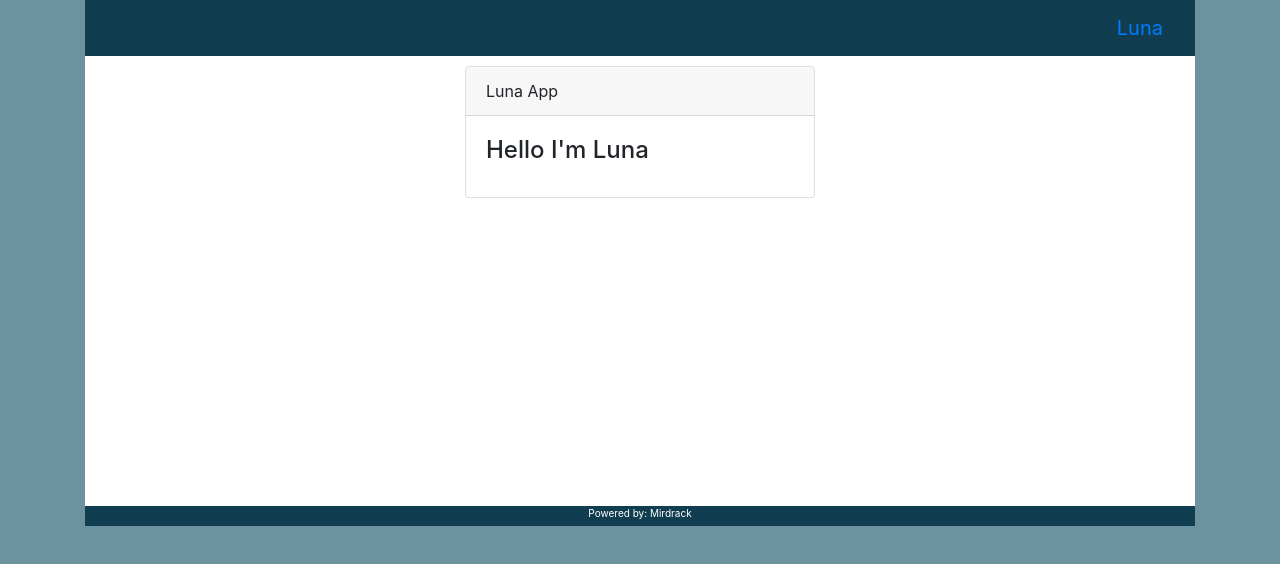
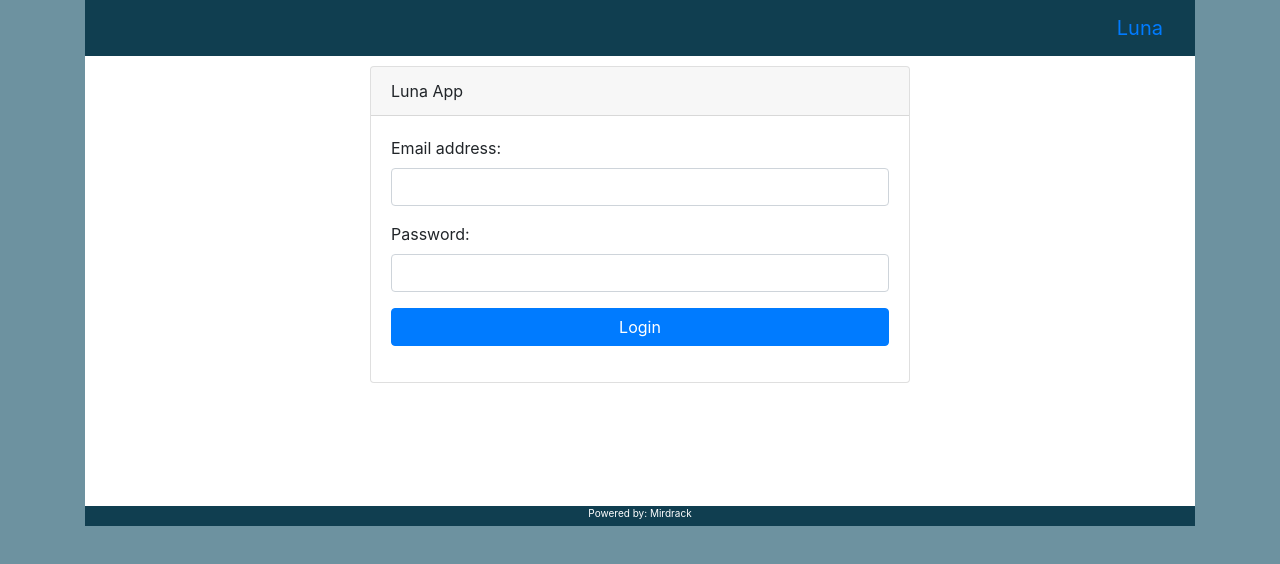
Before and after one commit to Mirdrack/luna, a Vue app: page /login in a window 1280 px wide. Shown: the top 564 px of the page. Built offline with nearby package versions, Linux system fonts and the light colour scheme.

Commit message:
Added about and login components

```diff
--- /dev/null
+++ b/src/components/About.vue
@@ -0,0 +1,15 @@
+<template>
+  <div class="about">
+    <div class="row">
+      <div class="col-md-4 offset-md-4">
+        This is the project Luna
+      </div>
+    </div>
+  </div>
+</template>
+
+<script>
+export default {
+  name: 'about'
+}
+</script>
--- /dev/null
+++ b/src/components/Login.vue
@@ -0,0 +1,30 @@
+<template>
+  <div class="login">
+    <div class="row">
+      <div class="col-md-6 offset-md-3">
+        <b-card header="Luna App"
+                class="mb-2"
+                show-footer
+        >
+          <div class="form-group">
+            <label for="email">Email address:</label>
+            <b-form-input id="email" type="email"></b-form-input>
+          </div>
+          <div class="form-group">
+            <label for="password">Password:</label>
+            <b-form-input id="password" type="password"></b-form-input>
+          </div>
+          <div class="form-group">
+            <button class="btn btn-primary btn-block" type="submit">Login</button>
+          </div>
+        </b-card>
+      </div>
+    </div>
+  </div>
+</template>
+
+<script>
+export default {
+  name: 'login'
+}
+</script>
--- a/src/components/Navigation.vue
+++ b/src/components/Navigation.vue
@@ -4,19 +4,21 @@
 
     <b-nav-toggle target="nav_collapse"></b-nav-toggle>
 
-    <b-link class="navbar-brand" to="#">
+    <b-link class="navbar-brand" to="home">
       <span>Luna</span>
     </b-link>
 
     <b-collapse is-nav id="nav_collapse">
 
       <b-nav is-nav-bar>
-        <b-nav-item>Home</b-nav-item>
+        <b-nav-item to="home">Home</b-nav-item>
         <b-nav-item>Support</b-nav-item>
-        <b-nav-item>About</b-nav-item>
+        <b-nav-item to="about">About</b-nav-item>
       </b-nav>
 
       <b-nav is-nav-bar class="ml-auto">
+
+        <b-nav-item to="login">Login</b-nav-item>
 
         <!-- Navbar dropdown -->
         <b-nav-item-dropdown right-alignment>
--- a/src/router/index.js
+++ b/src/router/index.js
@@ -6,16 +6,29 @@ import 'bootstrap/dist/css/bootstrap.css'
 import 'bootstrap-vue/dist/bootstrap-vue.css'
 
 import Home from '@/components/Home'
+import About from '@/components/About'
+import Login from '@/components/Login'
 
 Vue.use(Router)
 Vue.use(BootstrapVue)
 
 export default new Router({
+  mode: 'history',
   routes: [
     {
       path: '/',
       name: 'Home',
       component: Home
+    },
+    {
+      path: '/about',
+      name: 'About',
+      component: About
+    },
+    {
+      path: '/login',
+      name: 'Login',
+      component: Login
     }
   ]
 })
```
